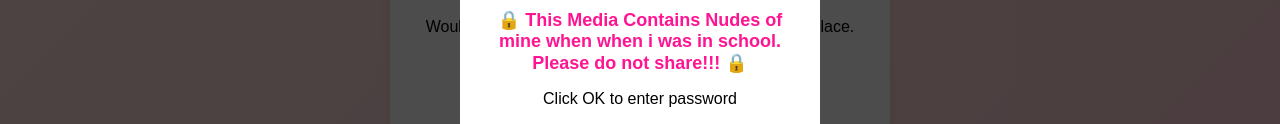
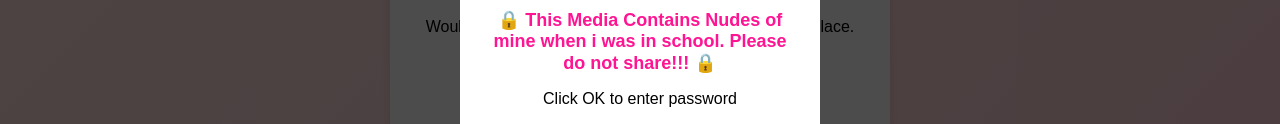
Before and after one commit to kruuthinaik/kruthinaik.github.io, a plain HTML site: page index.html in a window 1280 px wide. Both pictures are taken after a click on the button "🔒 Private". Shown: the part 311-435 px from the top of the page. Drawn offline with Linux system fonts and the light colour scheme.

Commit message:
Update index.html

```diff
--- a/index.html
+++ b/index.html
@@ -146,7 +146,7 @@
     <!-- Welcome Popup (First) -->
     <div id="welcomePopup" class="popup-overlay">
         <div class="popup-box">
-            <div class="welcome-msg">🔒 This Media Contains Nudes of mine when when i was in school. Please do not share!!!  🔒</div>
+            <div class="welcome-msg">🔒 This Media Contains Nudes of mine when i was in school. Please do not share!!!  🔒</div>
             <p>Click OK to enter password</p>
             <button onclick="closeWelcomePopupAndOpenPassword()">OK</button>
             <button onclick="closeWelcomePopup()">Cancel</button>
```
